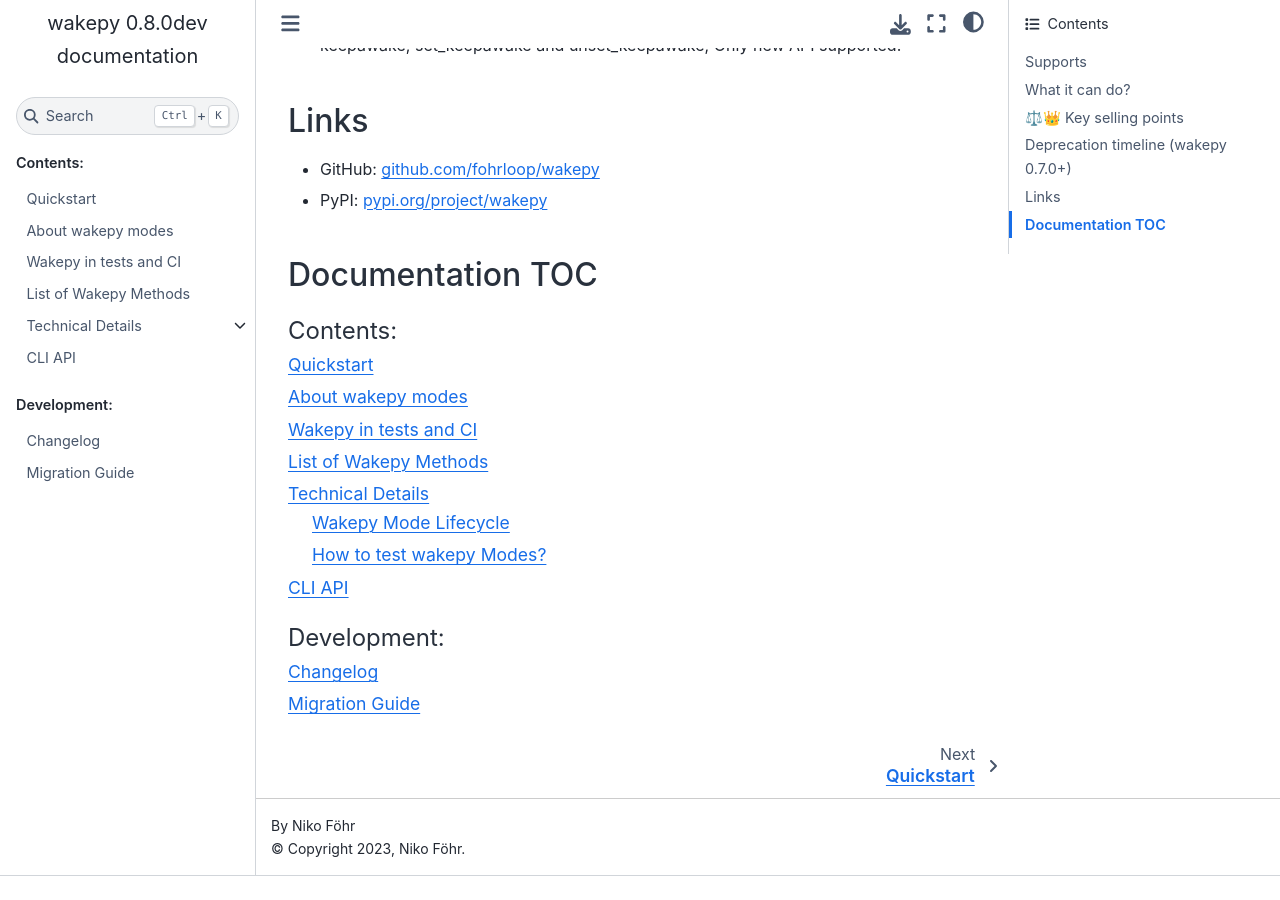
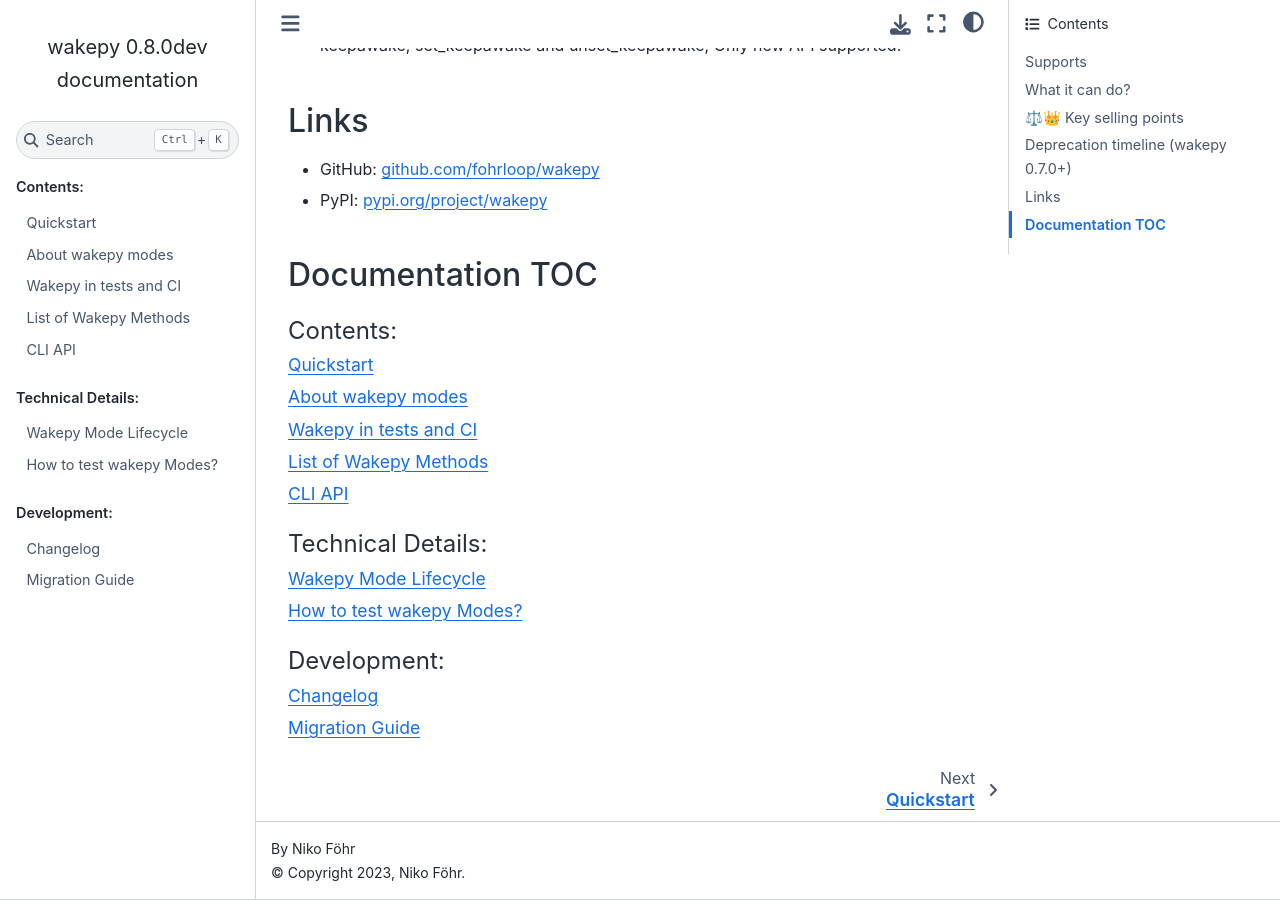
Before and after one commit to fohrloop/wakepy, a Sphinx documentation site: the page built from docs/source/index.md, in a window 1280 px wide and 900 px high, scrolled down 1187 px. Built offline with Sphinx 7.4.7 and the Sphinx Book theme 1.1.4, drawn with Linux system fonts in a browser that asks for light colours; before the commit the page ends 2063 px from its top, so only the background shows below that.

````diff
--- a/docs/source/index.md
+++ b/docs/source/index.md
@@ -22,8 +22,17 @@ quickstart
 modes
 tests-and-ci
 methods-reference
-technical-details/index
 cli-api
+```
+
+```{toctree}
+:caption: 'Technical Details:'
+:maxdepth: 2
+:numbered: -1
+:titlesonly:
+
+wakepy-mode-lifecycle
+test-manually
 ```
 
 ```{toctree}
````
Also changed, not shown: docs/source/technical-details/index.md (deleted, +0 -10 lines), docs/source/img/activate-mode-activity-diagram.svg (renamed from docs/source/technical-details/img/activate-mode-activity-diagram.svg), docs/source/img/activate-mode-using-method-activity-diagram.svg (renamed from docs/source/technical-details/img/activate-mode-using-method-activity-diagram.svg), docs/source/img/mode-activity-diagram.svg (renamed from docs/source/technical-details/img/mode-activity-diagram.svg), docs/source/img/mode-state-diagram.svg (renamed from docs/source/technical-details/img/mode-state-diagram.svg), docs/source/test-manually.md (renamed from docs/source/technical-details/test-manually.md), docs/source/wakepy-mode-lifecycle.md (renamed from docs/source/technical-details/wakepy-mode-lifecycle.md).
